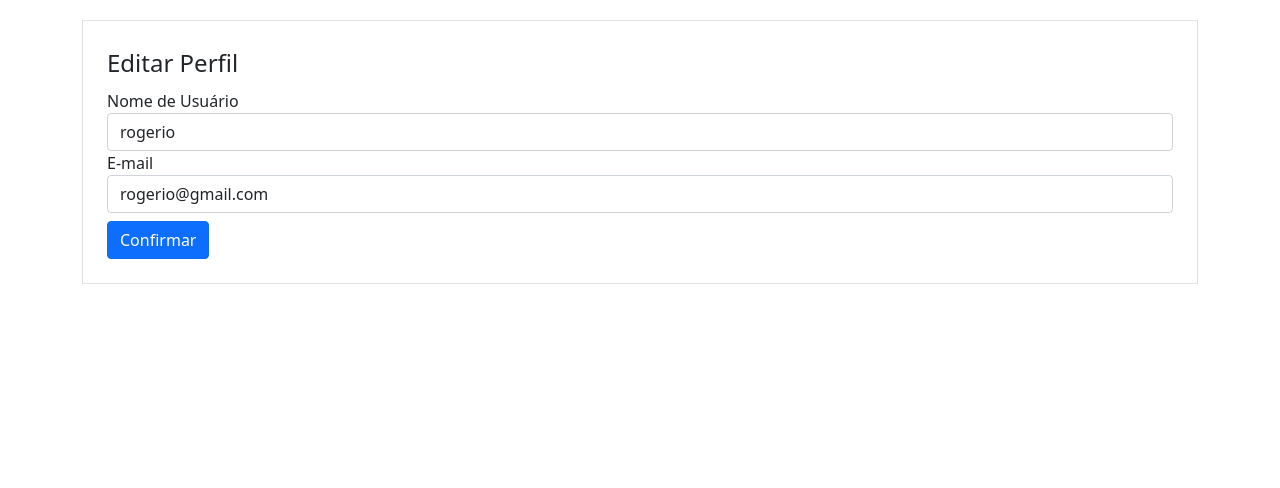
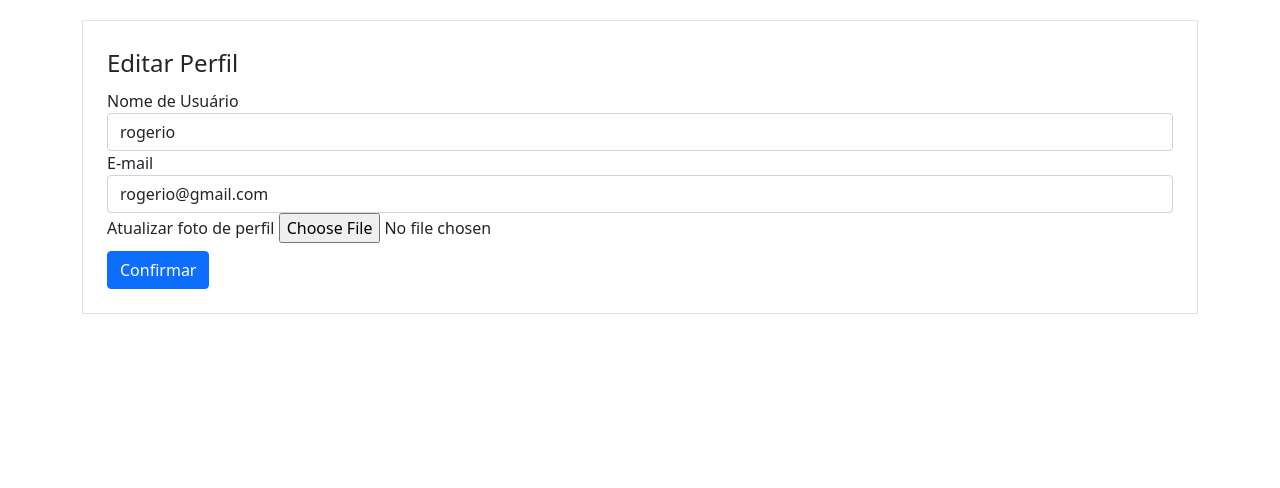
Before and after one commit to rdavcardoso/SiteComunidade, a Flask app: page /perfil/editar in a window 1280 px wide. Shown: the part 312-800 px from the top of the page. Run offline with Flask 2, Linux system fonts and the light colour scheme; a user stored in the database is signed in; some libraries are stand-ins or nearby versions.

Commit message:
Implementado função de salvar e atualizar a imagem no form de EditarPerfil, implementado função de redefinir a imagem para a resolução 400x400 e extensões permitidas 'jpg' e 'png'.

```diff
--- a/comunidadeimpressionadora/forms.py
+++ b/comunidadeimpressionadora/forms.py
@@ -1,4 +1,5 @@
 from flask_wtf import FlaskForm
+from flask_wtf.file import FileField, FileAllowed
 from wtforms import StringField, PasswordField, SubmitField, BooleanField
 from wtforms.validators import DataRequired, Length, Email, EqualTo, ValidationError
 from comunidadeimpressionadora.models import Usuario
@@ -28,6 +29,7 @@ class FormLogin(FlaskForm):
 class FormEditarPerfil (FlaskForm):
     username = StringField('Nome de Usuário', validators=[DataRequired()])
     email = StringField('E-mail', validators=[DataRequired(), Email()])
+    foto_perfil = FileField('Atualizar foto de perfil', validators=[FileAllowed(['jpg', 'png'])])
     botao_submit_editarperfil = SubmitField('Confirmar')
 
     def validate_email(self, email):
--- a/comunidadeimpressionadora/routes.py
+++ b/comunidadeimpressionadora/routes.py
@@ -3,6 +3,10 @@ from comunidadeimpressionadora import app, database, bcrypt
 from comunidadeimpressionadora.forms import FormLogin, FormCriarConta, FormEditarPerfil
 from comunidadeimpressionadora.models import Usuario
 from flask_login import login_user, logout_user, current_user, login_required
+import secrets, os
+from PIL import Image
+
+
 
 
 users_list = ['Lira', 'João', 'Alon', 'Alessandra', 'Amanda']
@@ -72,6 +76,18 @@ def criar_post():
     return render_template('criarpost.html')
 
 
+def salvar_imagem(imagem):
+    codigo = secrets.token_hex(8)
+    nome, extensao = os.path.splitext(imagem.filename)
+    nome_arquivo = nome + codigo + extensao
+    caminho_completo = os.path.join(app.root_path, 'static/fotos_perfil', nome_arquivo)
+    tamanho = (400, 400)
+    imagem_reduzida = Image.open(imagem)
+    imagem_reduzida.thumbnail(tamanho)
+    imagem_reduzida.save(caminho_completo)
+    return nome_arquivo
+
+
 @app.route('/perfil/editar', methods=['GET', 'POST'])
 @login_required
 def editar_perfil():
@@ -79,6 +95,9 @@ def editar_perfil():
     if form.validate_on_submit():
         current_user.email = form.email.data
         current_user.username = form.username.data
+        if form.foto_perfil.data:
+            nome_imagem = salvar_imagem(form.foto_perfil.data)
+            current_user.foto_perfil = nome_imagem
         database.session.commit()
         flash('Perfil atualizado com sucesso.', 'alert-success')
         return redirect(url_for('perfil'))
--- a/comunidadeimpressionadora/templates/editarperfil.html
+++ b/comunidadeimpressionadora/templates/editarperfil.html
@@ -6,7 +6,7 @@
         <hr>
         <div class="row">
             <div class="col">
-                <form method="POST" action="" class="border p-4 mt-2">
+                <form method="POST" action="" class="border p-4 mt-2" enctype="multipart/form-data">
                     {{ form.csrf_token }}
                     <legend>Editar Perfil</legend>
                     <fieldset>
@@ -36,6 +36,15 @@
                                 {{ form.email(class="form-control") }}
                             {% endif %}
                         </div>
+                        <div class="form-group">
+                            {{ form.foto_perfil.label }}
+                            {{ form.foto_perfil(class="form-control-file")}}
+                            {% if form.foto_perfil.errors %}
+                                {% for erro in form.foto_perfil.errors %}
+                                    <span class="text-danger">{{ erro }}</span><br>
+                                {% endfor %}
+                            {% endif %}
+                        </div>
                     </fieldset>
                     {{ form.botao_submit_editarperfil(class="btn btn-primary mt-2") }}
                 </form>
```
Also changed, not shown: comunidadeimpressionadora/comunidade.db.
